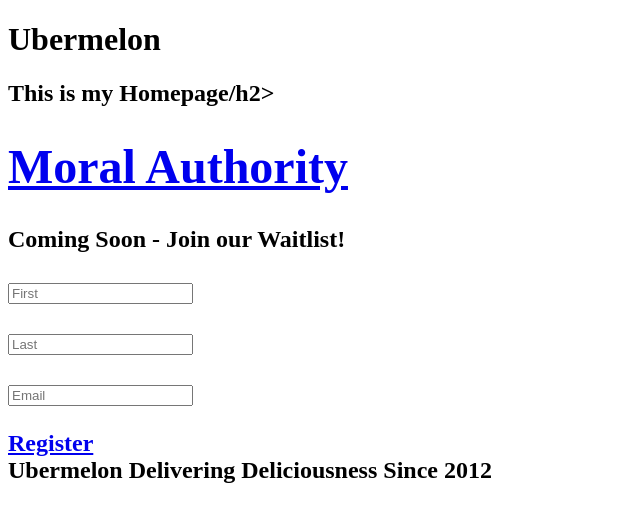
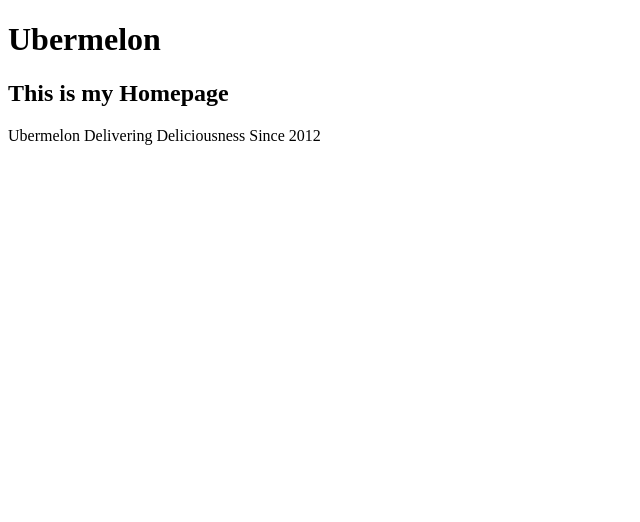
Before and after one commit to purcell3a/template, a Flask app: page / in a window 1280 px wide. Shown: the top 522 px of the page, without its empty margins (0-640 px from the left). Run offline with Flask 2, Linux system fonts and the light colour scheme.

Commit message:
added model.py

```diff
--- a/templates/homepage.html
+++ b/templates/homepage.html
@@ -1,26 +1,10 @@
 {% extends 'base.html' %}
 
-{% block title %}My awesome page title{% endblock %}
+{% block title %}Home{% endblock %}
 
 {% block content %}
 
-  <h2>This is my Homepage/h2>
-  <div id="header"></div>
-  <div id="leftside"></div>
-  <div class="form">
-      <h1><a href="index.html">Moral Authority</a></h1>
-      <p class="login-form">Coming Soon - Join our Waitlist!</p>
-      <form method="post" action="">
-      <p><input type="text" placeholder= "First"></p>
-      <p><input type="text" placeholder= "Last"></p>
-      <p><input type="text" placeholder= "Email"></p>
-      <div class="registerbutton">
-          <a href="#"class="register">Register</a>
-      </div>
-      </form>
-  </div>
-  <div id="rightside"></div>
-  <div id="footer"></div>
+  <h2>This is my Homepage</h2>
 
 
 {% endblock %}
```
